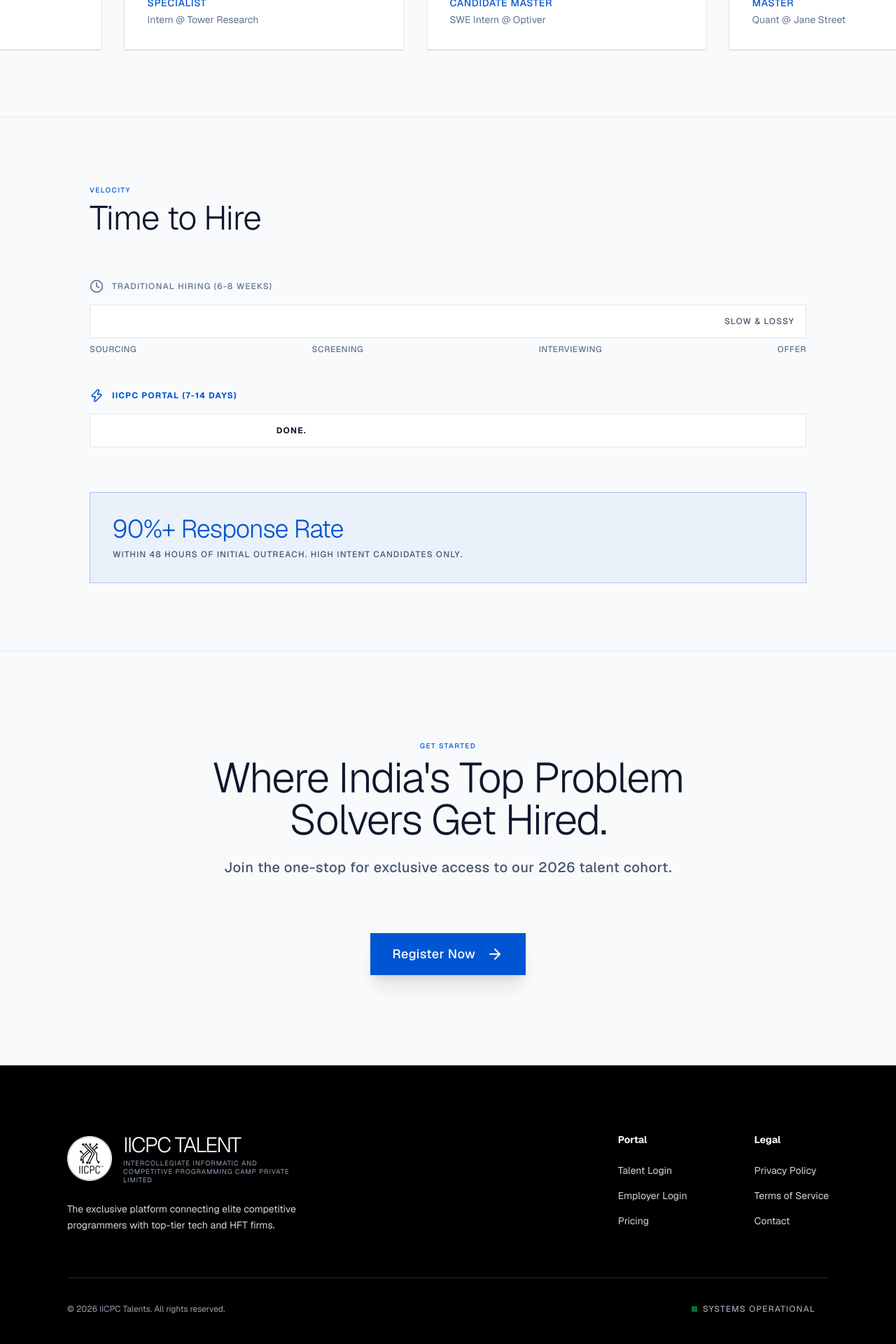
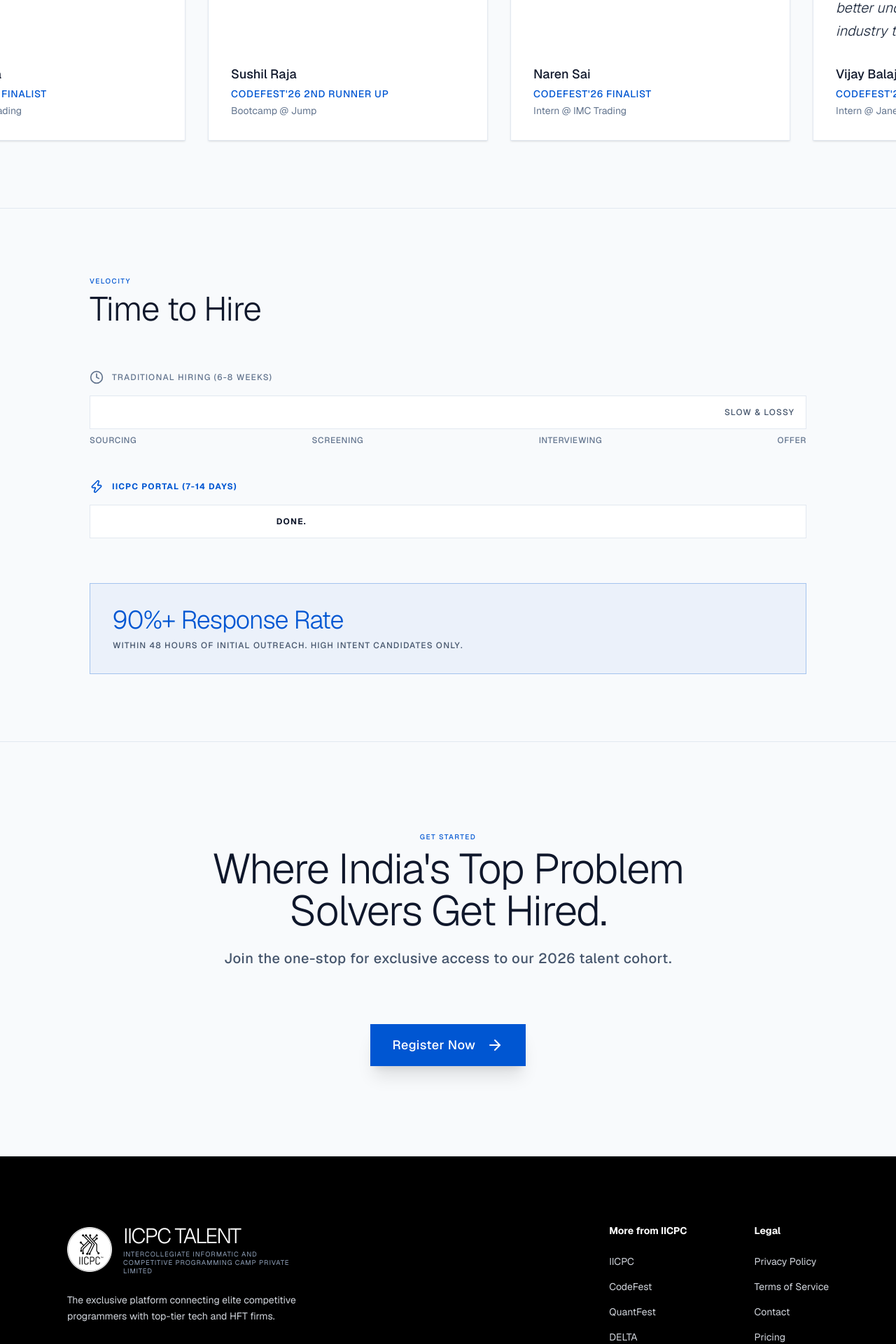
Before and after one commit to codezwork/talent-iicpc, a Next.js app: page / in a window 1280 px wide. Shown: the part 5720-7640 px from the top of the page at 70% size. Built offline with nearby package versions, Linux system fonts and the light colour scheme.

Commit message:
corrected testimony

```diff
--- a/components/layout/Footer.tsx
+++ b/components/layout/Footer.tsx
@@ -30,10 +30,11 @@
           {/* Links */}
           <div className="flex gap-16 md:gap-24 text-sm">
             <div className="flex flex-col gap-4">
-              <div className="font-bold text-white mb-2">Portal</div>
-              <Link href="#" className="text-gray-300 hover:text-white transition-colors duration-200">Talent Login</Link>
-              <Link href="#" className="text-gray-300 hover:text-white transition-colors duration-200">Employer Login</Link>
-              <Link href="/pricing" className="text-gray-300 hover:text-white transition-colors duration-200">Pricing</Link>
+              <div className="font-bold text-white mb-2">More from IICPC</div>
+              <Link href="https://iicpc.com" target="_blank" rel="noopener noreferrer" className="text-gray-300 hover:text-white transition-colors duration-200">IICPC</Link>
+              <Link href="https://codefest.iicpc.com" target="_blank" rel="noopener noreferrer" className="text-gray-300 hover:text-white transition-colors duration-200">CodeFest</Link>
+              <Link href="https://quantfest.iicpc.com" target="_blank" rel="noopener noreferrer" className="text-gray-300 hover:text-white transition-colors duration-200">QuantFest</Link>
+              <Link href="https://delta.iicpc.com" target="_blank" rel="noopener noreferrer" className="text-gray-300 hover:text-white transition-colors duration-200">DELTA</Link>
             </div>
 
             <div className="flex flex-col gap-4">
@@ -41,6 +42,7 @@
               <Link href="/privacy" className="text-gray-300 hover:text-white transition-colors duration-200">Privacy Policy</Link>
               <Link href="/terms" className="text-gray-300 hover:text-white transition-colors duration-200">Terms of Service</Link>
               <Link href="/contact" className="text-gray-300 hover:text-white transition-colors duration-200">Contact</Link>
+              <Link href="/pricing" className="text-gray-300 hover:text-white transition-colors duration-200">Pricing</Link>
             </div>
           </div>
         </div>
--- a/components/sections/StudentMarquee.tsx
+++ b/components/sections/StudentMarquee.tsx
@@ -5,11 +5,12 @@
 import { useRef } from "react";
 
 const testimonials = [
-  { name: "Vikram Singh", rank: "Candidate Master", role: "SWE Intern @ Optiver", quote: "The problem sets were perfectly calibrated to what top prop shops ask in their final rounds." },
-  { name: "Ananya Rao", rank: "Master", role: "Quant @ Jane Street", quote: "Competing at IICPC gave me the exact mental framework needed to clear my quantitative interviews." },
-  { name: "Rohan Desai", rank: "Expert", role: "SWE @ Google", quote: "The environment is intense, but the post-contest discussions are where the real learning happens." },
-  { name: "Kriti Sharma", rank: "Grandmaster", role: "Trader @ Citadel", quote: "Unparalleled talent pool. It's the best networking event for competitive programmers in the country." },
-  { name: "Arjun Reddy", rank: "Specialist", role: "Intern @ Tower Research", quote: "I was struggling with DP until I attended the upsolving sessions. Totally changed my perspective." },
+  { name: "Naren Sai", rank: "CodeFest'26 Finalist", role: "Intern @ IMC Trading", quote: "Through direct networking and interview opportunities, my competitive programming experience translated into a concrete career opportunity. This is what makes IICPC unique among competitions." },
+  { name: "Vijay Balaji", rank: "CodeFest'26 Finalist", role: "Intern @ Jane Street", quote: "The codefest finals helped me in many ways including and not limited to interacting with some of the best minds of India as well interacting with a lot of full timers and had the opportunity to pick their brain to better understand the finance industry to some extent." },
+  { name: "Tanish Sunilkumar", rank: "CF'25 Finalist & CF'26 Regionalist", role: "Intern @ Rubriks", quote: "Quite frankly, it is unheard of for someone from my college to get a chance with companies like Rubriks and IMC. I think IICPC is the only org in India which can give this kind of exposure to someone from a non-IIT tier college." },
+  { name: "Videep Reddy", rank: "CodeFest'26 Finalist", role: "Intern @ Jane Street", quote: "An excellent opportunity to gain exposure to leading HFT firms. Many of the fellow participants, including myself, are now interning or working at top HFT firms, making the network and connections you build through the program particularly valuable." },
+  { name: "Pulkit Gupta", rank: "CodeFest'26 Finalist", role: "Intern @ IMC Trading", quote: "The events of IICPC felt very meritocratic and helped me get more exposure and opportunities to go to bootcamps for different firms which ultimately helped me a lot in my internship journey." },
+  { name: "Sushil Raja", rank: "CodeFest'26 2nd Runner Up", role: "Bootcamp @ Jump", quote: "IICPC Served as the bridge between bright students across the country and recruiters from top global firms, creating opportunities that might otherwise never have existed." },
 ];
 
 export default function StudentMarquee() {
```
